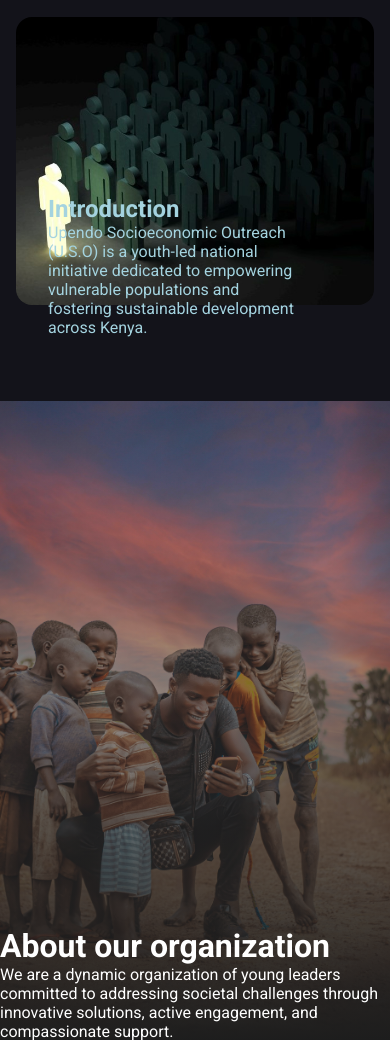
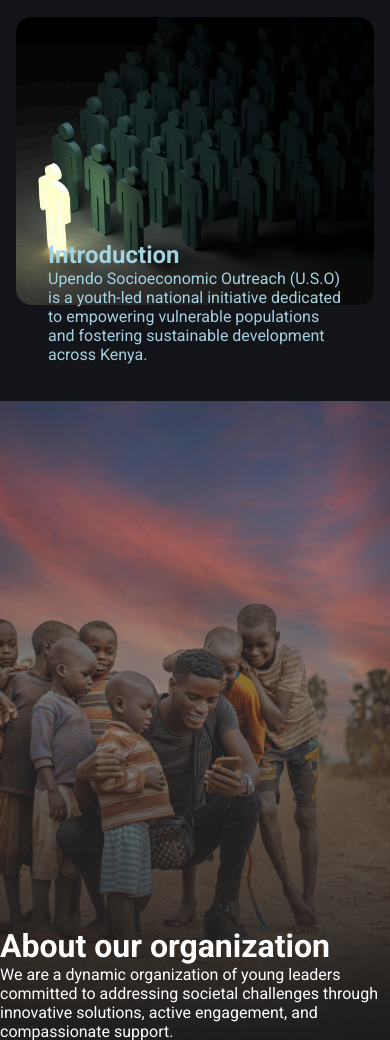
Before and after one commit to cheekydavy/uso, a PHP site: page / in a window 390 px wide. Shown: the part 1376-2416 px from the top of the page. Run offline with PHP 8.4, Linux system fonts and the light colour scheme.

Commit message:
Update styles.css

```diff
--- a/styles/styles.css
+++ b/styles/styles.css
@@ -466,8 +466,8 @@ html {
   .introtext {
     position: absolute;
     color: #a4d3df;
-    bottom: 1rem;
-    width: 90%;
+    width: 100%;
+    margin-top: 2rem;
   }
   .introtext h1 {
     font-size: 1.5rem;
```
